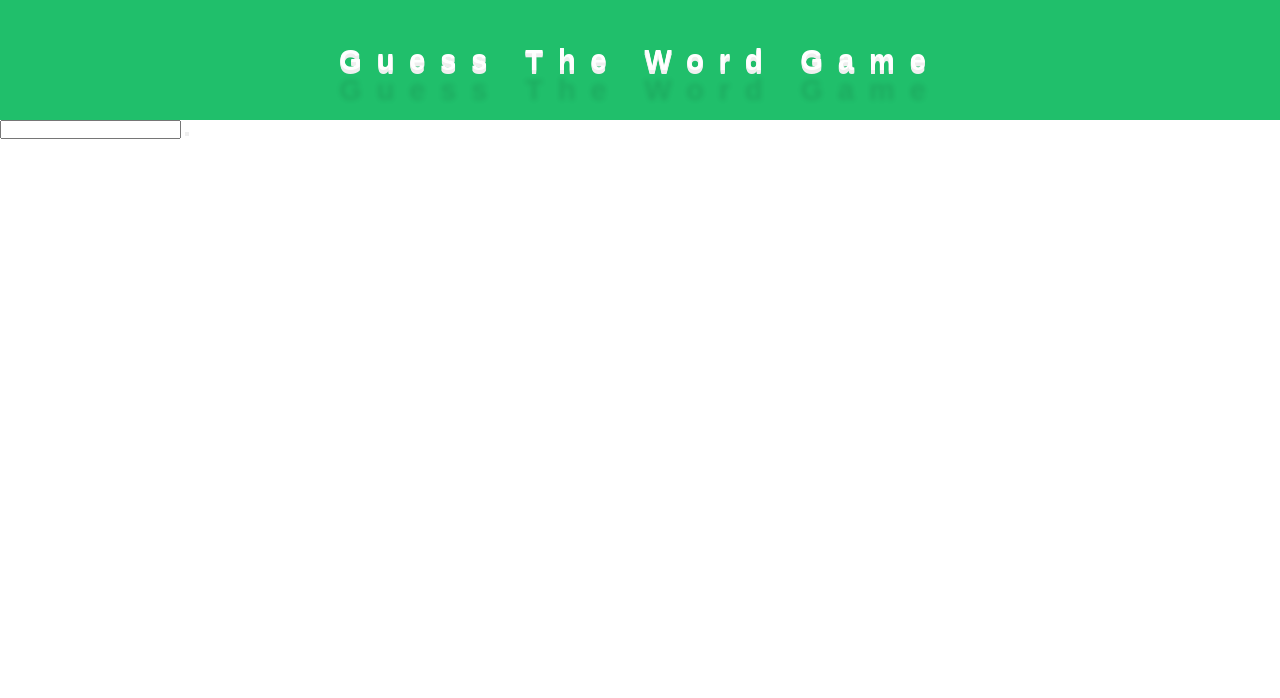
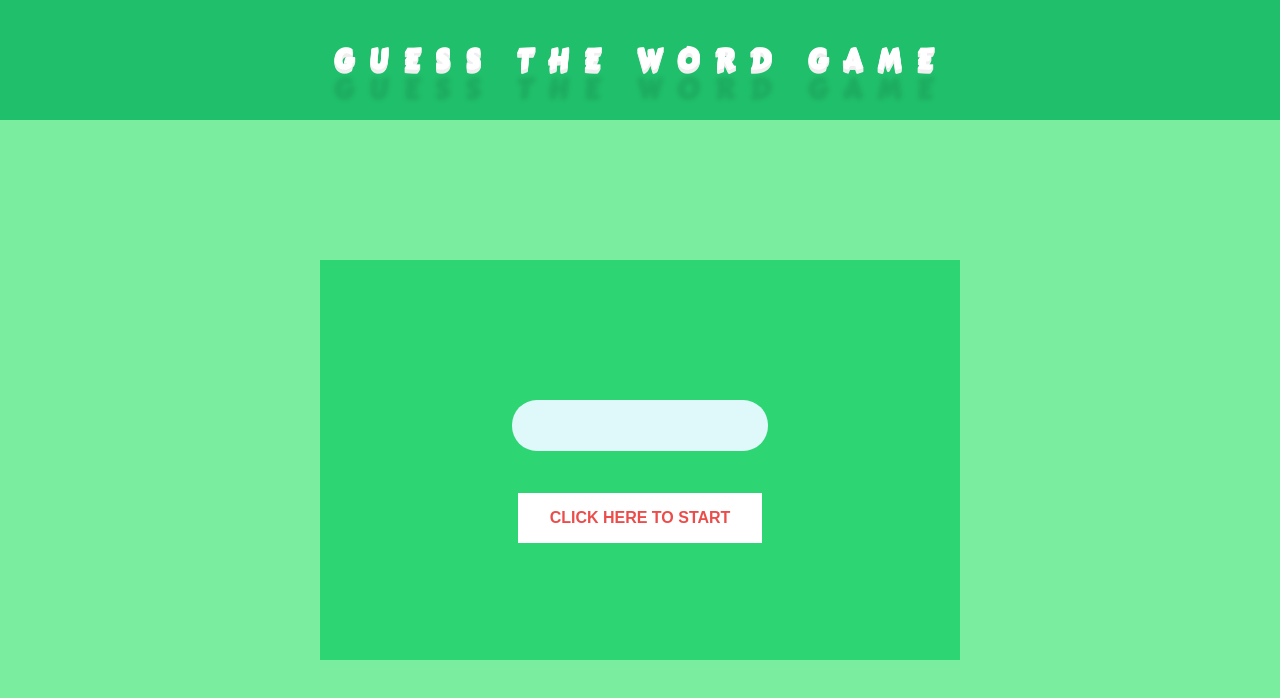
Before and after one commit to MuhammadAsif46/Word-Scramble, a plain HTML site: page index.html in a window 1280 px wide. Drawn offline with Linux system fonts and the light colour scheme.

Commit message:
added css work flow

```diff
--- a/index.html
+++ b/index.html
@@ -4,6 +4,7 @@
     <meta charset="UTF-8" />
     <meta name="viewport" content="width=device-width, initial-scale=1.0" />
     <link rel="stylesheet" href="style.css">
+    <link href="https://fonts.googleapis.com/css2?family=Carter+One|Source+Sans+Pro&display=swap" rel="stylesheet">
     <title>Word Scramble</title>
   </head>
   <body>
@@ -14,7 +15,7 @@
         <div class="gameArea">
             <h3 class="msg"></h3>
             <input type="text" class="hidden">
-            <button class="btn"></button>
+            <button class="btn">Click here to start</button>
         </div>
     </section>
     <script src="app.js"></script>
--- a/style.css
+++ b/style.css
@@ -14,12 +14,74 @@ header {
 h1 {
   text-align: center;
   color: #fff;
-  text-transform: capitalize;
+  font-family: "Carter One", system-ui;
+  text-transform: uppercase;
   font-size: 1.8rem;
   letter-spacing: 15px;
-  text-shadow:  0 1px 0 #efefef,
-                0 2px 0 #efefef,
-                0 3px 0 #efefef,
-                0 4px 0 #efefef,
-                0 30px 5px rgba(0,0,0,0.1);
+  text-shadow: 0 1px 0 #efefef, 0 2px 0 #efefef, 0 3px 0 #efefef,
+    0 4px 0 #efefef, 0 30px 5px rgba(0, 0, 0, 0.1);
 }
+
+section {
+  height: 85vh;
+  display: flex;
+  justify-content: center;
+  align-items: center;
+  background-color: #7bed9f;
+}
+
+.gameArea {
+  width: 50%;
+  height: 400px;
+  padding: 20px 0;
+  background-color: #2ed573;
+  font-family: "Source Sans Pro", sans-serif;
+  display: flex;
+  flex-direction: column;
+  justify-content: center;
+  align-items: center;
+}
+
+h3 {
+  text-align: center;
+  font-size: 1.5rem;
+}
+
+input {
+  width: 40%;
+  padding: 15px 0;
+  text-align: center;
+  border-radius: 25px;
+  outline: none;
+  border: none;
+  background-color: #dff9fb;
+  color: #000;
+  margin: 2rem 0;
+  font-size: 1.1rem;
+}
+
+button {
+  font-size: 1rem;
+  cursor: pointer;
+  outline: none;
+  border: #2f3542;
+  margin: 10px;
+  color: #eb4d4b;
+}
+
+button.btn {
+  font-weight: 600;
+  padding: 1rem 2rem;
+  background-color: #fff;
+  text-transform: uppercase;
+  transition-property: all;
+  transition-duration: 0.5s;
+  transition-timing-function: cubic-bezier(0.65, -0.25, 0.25, 1.95);
+}
+
+button.btn:hover,
+button.btn:focus,
+button.btn:active {
+  letter-spacing: 0.125rem;
+  word-spacing: 0.2rem;
+}
```
